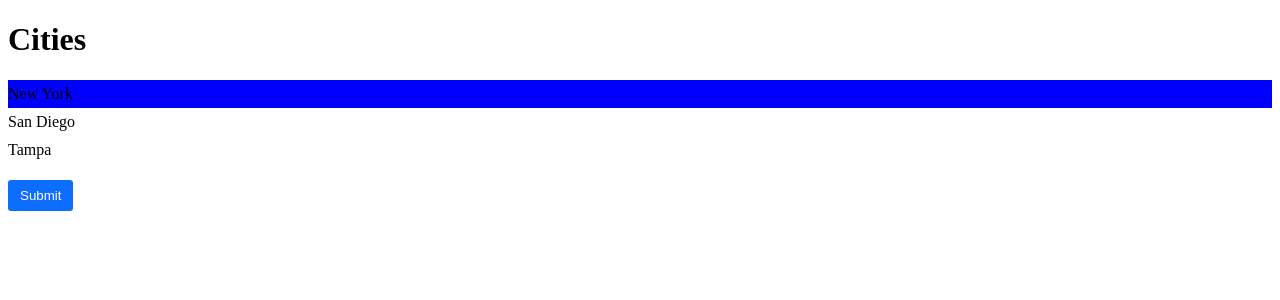
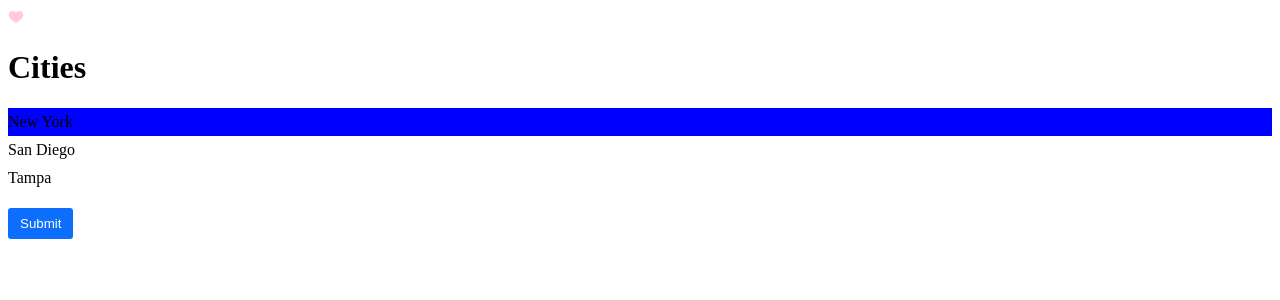
Before and after one commit to contrazap/react-app, a React (Vite) app: page / in a window 1280 px wide. Shown: the top 300 px of the page. Built offline with nearby package versions, Linux system fonts and the light colour scheme.

Commit message:
Added a react-icon like button and changed the icon on click

```diff
--- a/package.json
+++ b/package.json
@@ -13,6 +13,7 @@
     "bootstrap": "^5.2.3",
     "react": "^18.2.0",
     "react-dom": "^18.2.0",
+    "react-icons": "^4.8.0",
     "styled-components": "^5.3.9"
   },
   "devDependencies": {
--- a/src/App.tsx
+++ b/src/App.tsx
@@ -2,6 +2,7 @@ import { useState } from "react";
 import Alert from "./components/Alert";
 import ListGroup from "./components/ListGroup";
 import Button from "./components/Button";
+import LikeButton from "./components/LikeButton";
 
 function App() {
   const [alertVisible, setAlertVisibility] = useState(false);
@@ -12,6 +13,7 @@ function App() {
       {alertVisible && (
         <Alert onClose={() => setAlertVisibility(false)}>Alert</Alert>
       )}
+      <LikeButton />
       {items.length === 0 && <p>No item found</p>}
       <ListGroup
         heading="Cities"
--- /dev/null
+++ b/src/components/LikeButton.tsx
@@ -0,0 +1,18 @@
+import { useState } from "react";
+import { FcLikePlaceholder, FcLike } from "react-icons/fc";
+
+function LikeButton() {
+  const [likeStatus, setLikeStatus] = useState(false);
+
+  const handleClick = () => {
+    setLikeStatus(true);
+  };
+
+  return (
+    <div onClick={handleClick}>
+      {likeStatus ? <FcLike /> : <FcLikePlaceholder />}
+    </div>
+  );
+}
+
+export default LikeButton;
```
Also changed, not shown: 1 other file (tests, documents, lock files or other folders).
